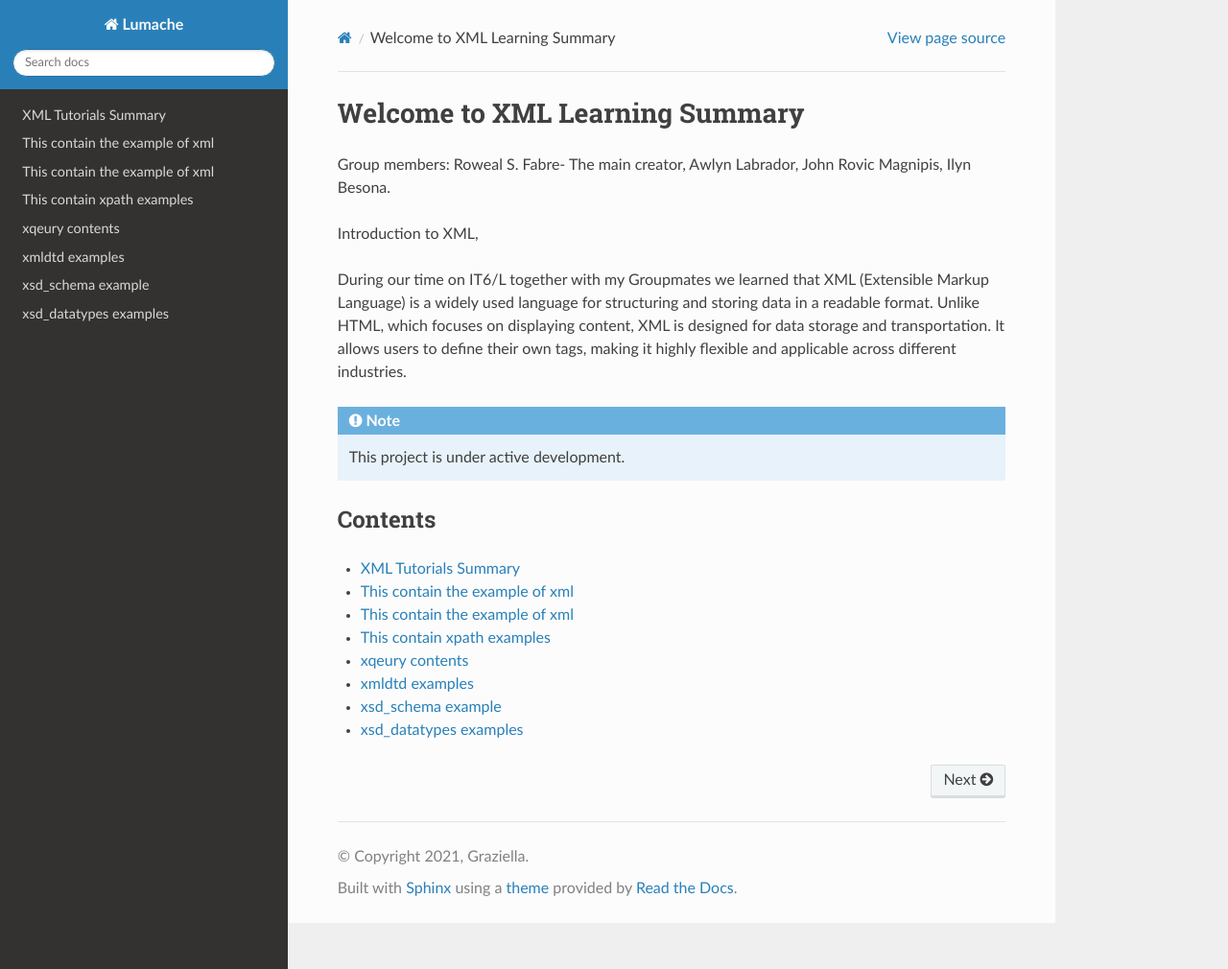
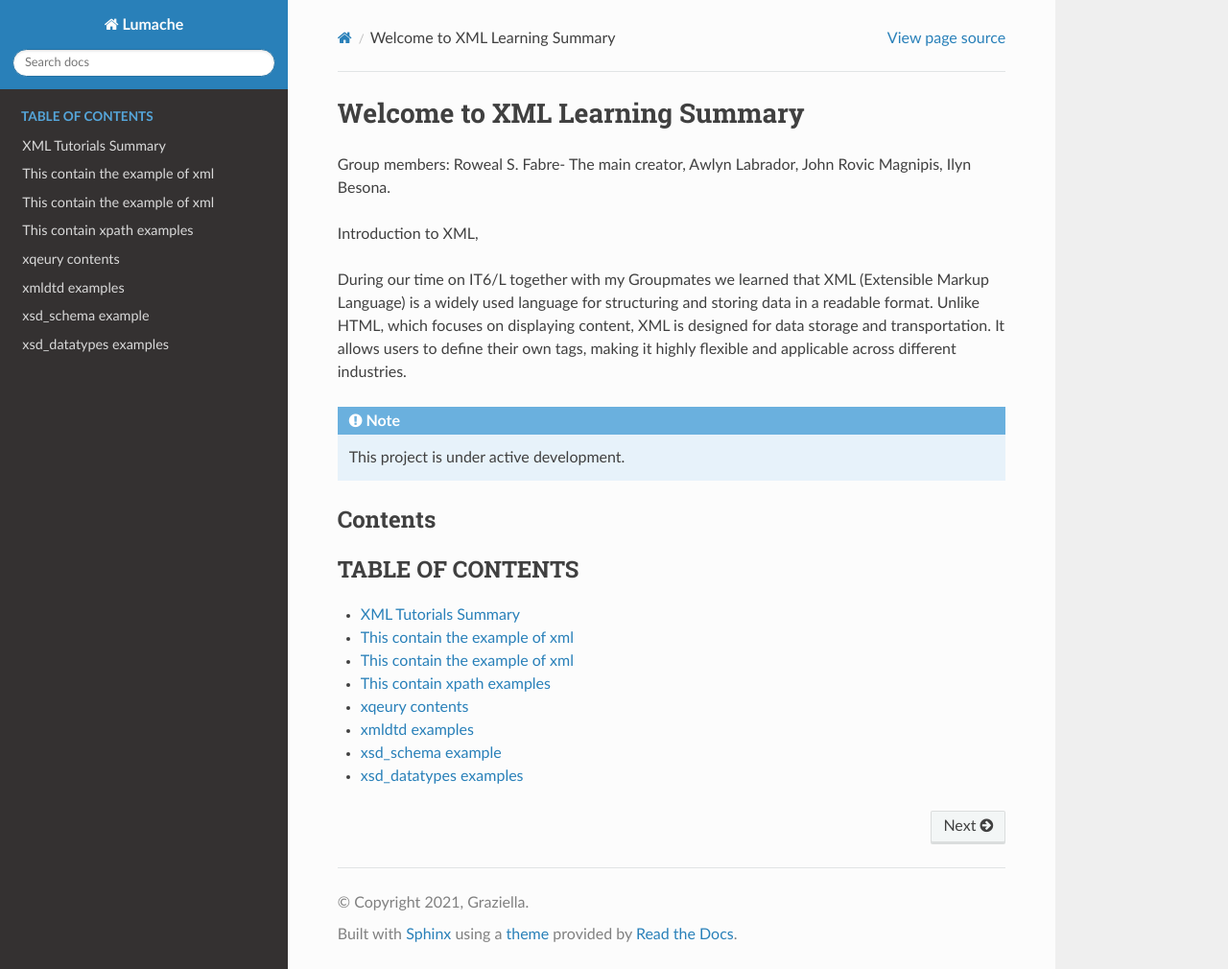
Before and after one commit to 090602/XML-project-FABRE-BESONA-LABRADOR, a Sphinx documentation site: the page built from docs/source/index.rst, in a window 1280 px wide and 1010 px high. Shown: the whole window at 96% size. Built offline with Sphinx 7.4.7 and the Read the Docs theme 3.1.0, drawn with Linux system fonts in a browser that asks for light colours; pages that are not in the unit, such as notebooks, are missing from menus.

Commit message:
Update index.rst

```diff
--- a/docs/source/index.rst
+++ b/docs/source/index.rst
@@ -17,6 +17,7 @@ Contents
 
 .. toctree::
    :maxdepth: 2
+   :caption: TABLE OF CONTENTS
 
    XML_Tutorial
    XML_AJAX
```
